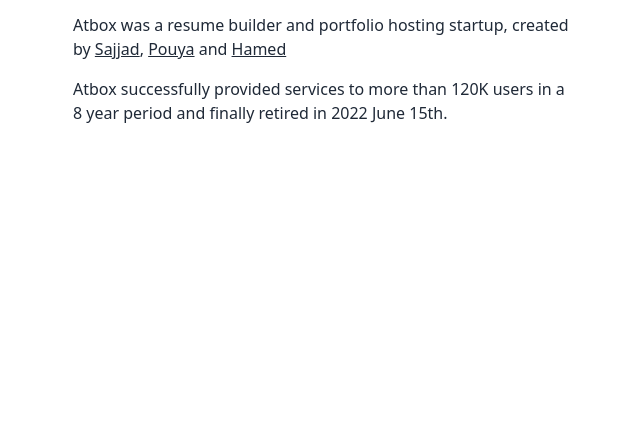
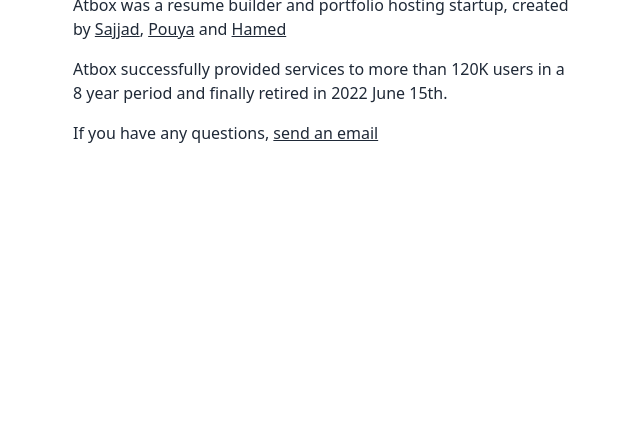
Before and after one commit to Atbox/atbox.github.io, a plain HTML site: page index.html in a window 1280 px wide. Shown: the part 365-800 px from the top of the page, without its empty margins (311-951 px from the left). Drawn offline with nearby package versions, Linux system fonts and the light colour scheme.

Commit message:
Update index.html

```diff
--- a/index.html
+++ b/index.html
@@ -16,6 +16,8 @@
       <p>Atbox was a resume builder and portfolio hosting startup, created by <a class="link" href="https://twitter.com/SajjadRad">Sajjad</a>, <a class="link" href="https://twitter.com/Saadeghi">Pouya</a> and <a class="link" href="https://twitter.com/hamednz">Hamed</a></p>
       <div class="h-4"></div>
       <p>Atbox successfully provided services to more than 120K users in a 8&nbsp;year period and finally retired in 2022 June 15th.</p>
+      <div class="h-4"></div>
+      <p>If you have any questions, <a class="link" href="mailto:atboxteam@gmail.com">send an email</a></p>
     </div>
   </div>
 </body>
```
